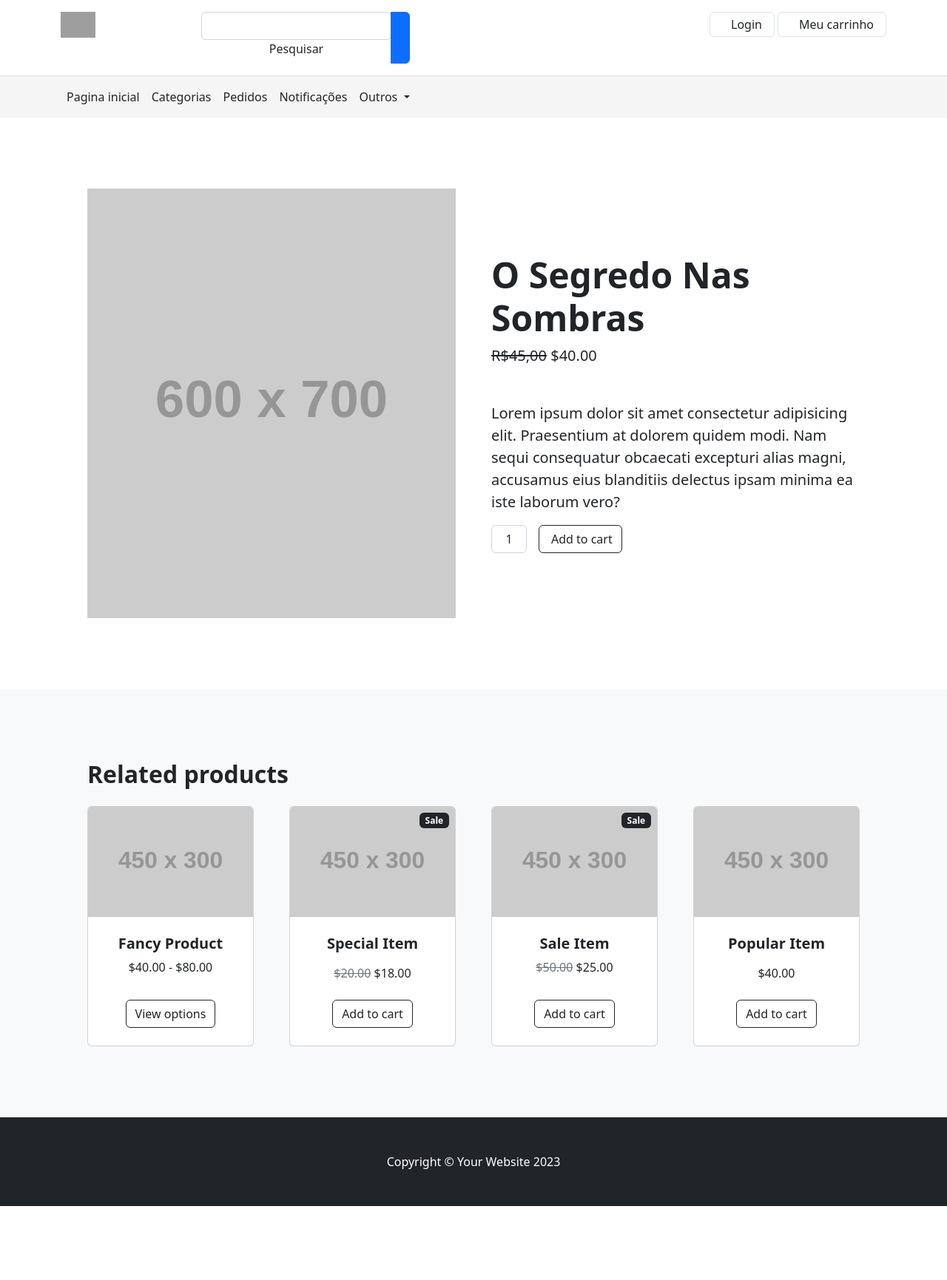
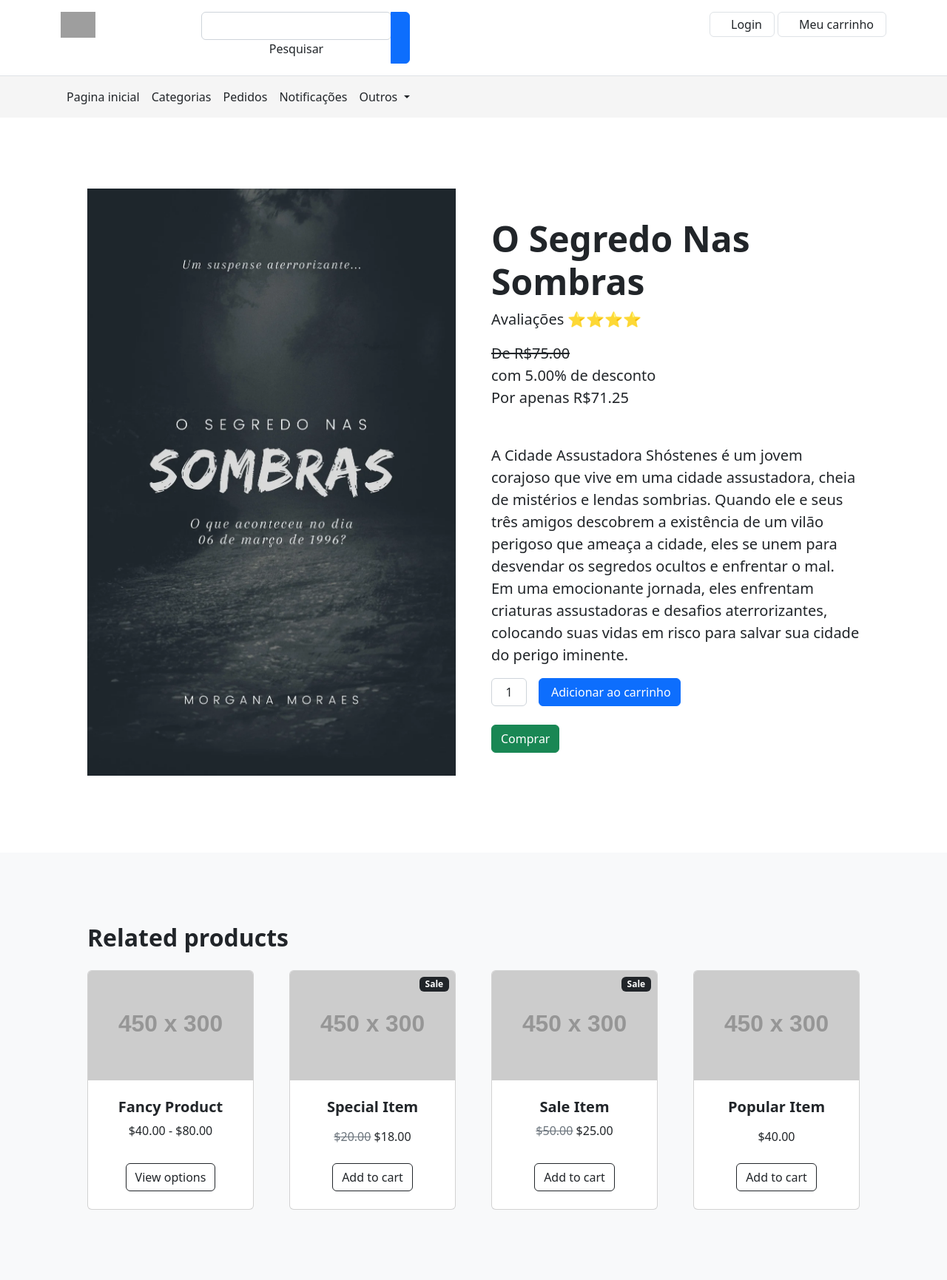
Before and after one commit to Carlinhoos22/EcommerceTraining, a Django app: page /detalhar/5 in a window 1280 px wide. Shown: the top 1731 px of the page at 74% size. Before the commit the page ends 1631 px from the top, so only its background shows below. Run offline with Django 4.2, Linux system fonts and the light colour scheme; data comes from the database, SQL or seed files in the repository; both versions use the stored data as it was after the commit; grey boxes labelled with a size stand in for pictures from a placeholder-image service; some libraries are stand-ins or nearby versions; grey boxes are pictures that could not be loaded.

Commit message:
pagina detalhar atualizada

```diff
--- a/produtos/models.py
+++ b/produtos/models.py
@@ -16,6 +16,7 @@ class Produto(models.Model):
     categoria = models.ForeignKey(Categoria, on_delete=models.PROTECT)
     criado_em = models.DateTimeField(auto_now_add=True)
     desconto = models.DecimalField(max_digits=5, decimal_places=2, default=0)
+    descricao = models.TextField(max_length=9999, default=0)
 
     def __str__(self) -> str:
         return self.nome
--- a/produtos/templates/produtos/detalhar_produto.html
+++ b/produtos/templates/produtos/detalhar_produto.html
@@ -7,7 +7,7 @@
     <title>Document</title>
     <link href="https://cdn.jsdelivr.net/npm/bootstrap@5.0.2/dist/css/bootstrap.min.css" rel="stylesheet"
         integrity="sha384-EVSTQN3/azprG1Anm3QDgpJLIm9Nao0Yz1ztcQTwFspd3yD65VohhpuuCOmLASjC" crossorigin="anonymous" />
-    <link href="css/detalhar.css" rel="stylesheet"/>
+    <link href="css/detalhar.css" rel="stylesheet" />
 </head>
 
 <body>
@@ -124,34 +124,37 @@
         </nav>
         <!-- Navbar -->
 
-
         <!-- PRODUTO SEÇÃO-->
         <section class="py-5">
             <div class="container px-4 px-lg-5 my-5">
                 <div class="row gx-4 gx-lg-5 align-items-center">
                     <div class="col-md-6">
-                        <img class="card-img-top mb-5 mb-md-0" src="https://dummyimage.com/600x700/dee2e6/6c757d.jpg"
-                            alt="..." />
+                        <img class="card-img-top mb-3 mb-md-2" src="media/{{produto.imagem}}" alt="img" />
                     </div>
                     <div class="col-md-6">
-                        <h1 class="display-5 fw-bolder">{{produto.nome  }}</h1>
+                        <h1 class="display-5 fw-bolder"> {{ produto.nome }}</h1>
                         <div class="fs-5 mb-5">
-                            <span class="text-decoration-line-through">R$45,00</span>
-                            <span>$40.00</span>
+                            {% if produto.desconto != 0  %}
+                                <p>Avaliações &#11088;&#11088;&#11088;&#11088;</p>
+                                <span class="text-decoration-line-through">De R${{ produto.preco }}</span><br>
+                                <span> com {{ produto.desconto }}% de desconto</span><br>
+                                <span> Por apenas R${{ produto.discoutend_price }}</span>
+                            {%else%}
+                                <p>Avaliações &#11088;&#11088;&#11088;&#11088;</p>
+                                <span>Por apenas R${{ produto.preco }}</span><br>
+                            {%endif%}
                         </div>
-                        <p class="lead">
-                            Lorem ipsum dolor sit amet consectetur adipisicing elit.
-                            Praesentium at dolorem quidem modi. Nam sequi consequatur
-                            obcaecati excepturi alias magni, accusamus eius blanditiis
-                            delectus ipsam minima ea iste laborum vero?
-                        </p>
+                        <p class="lead">{{ produto.descricao }}</p>
                         <div class="d-flex">
                             <input class="form-control text-center me-3" id="inputQuantity" type="num" value="1"
                                 style="max-width: 3rem" />
-                            <button class="btn btn-outline-dark flex-shrink-0" type="button">
+                            <button class="btn btn-primary flex-shrink-0" type="button">
                                 <i class="bi-cart-fill me-1"></i>
-                                Add to cart
+                                Adicionar ao carrinho
                             </button>
+                        </div>
+                        <div style="margin-top: 25px;">
+                            <button type="button" class="btn btn-success">Comprar</button>
                         </div>
                     </div>
                 </div>
--- a/produtos/views.py
+++ b/produtos/views.py
@@ -10,4 +10,4 @@ def produtos(request):
 
 def detalhar_produtos(request, id):
     product = Produto.objects.get(pk=id)
-    return render(request, "produtos/detalhar_produto.html", {"produto": product,})
+    return render(request, "produtos/detalhar_produto.html", {"produto": product})
```
Also changed, not shown: db.sqlite3, produtos/migrations/0003_produto_descricao.py (added), produtos/migrations/0004_alter_produto_descricao.py (added).
